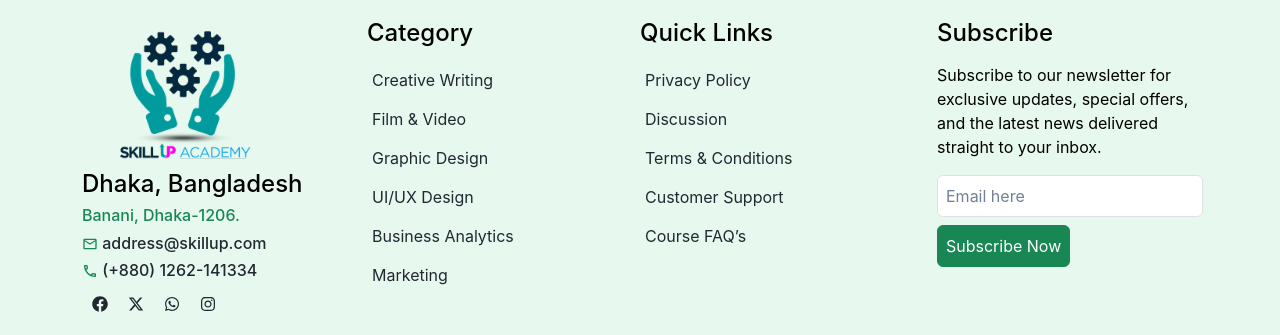
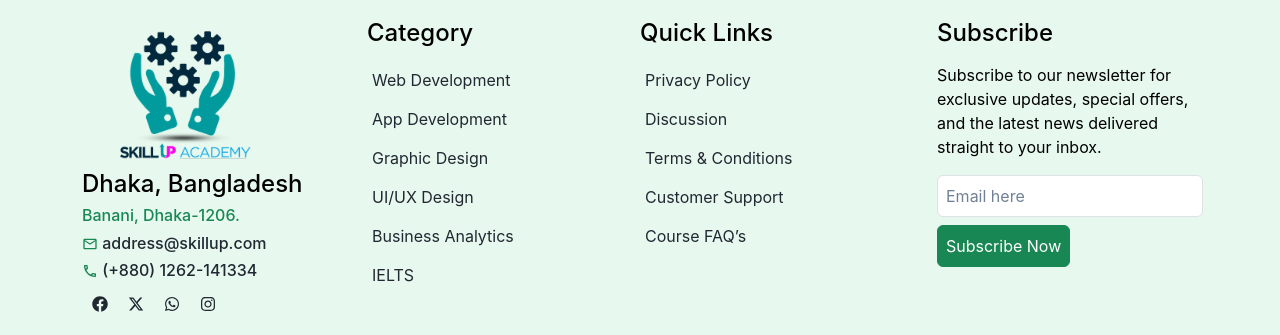
Before and after one commit to imtyaz-17/skill-up-academy, a React (Create React App) app: page /faq in a window 1280 px wide. Shown: the part 908-1243 px from the top of the page. Built offline with nearby package versions, Linux system fonts and the light colour scheme; no server answers.

Commit message:
implement dynamict page tittle

```diff
--- /dev/null
+++ b/src/hooks/useTitle.js
@@ -0,0 +1,9 @@
+const { useEffect } = require("react")
+
+const useTitle = title => {
+    useEffect(() => {
+        document.title = `${title} - Skill Up Academy`;
+    }, [title])
+}
+
+export default useTitle;
--- a/src/pages/Blog/Blog.js
+++ b/src/pages/Blog/Blog.js
@@ -4,7 +4,9 @@ import { Link } from 'react-router-dom';
 import './Blog.css'
 import DownloadApp from '../Shared/DownloadApp/DownloadApp';
 import FooterWidget from '../Shared/FooterWidget/FooterWidget';
+import useTitle from '../../hooks/useTitle';
 const Blog = () => {
+    useTitle('Blogs');
     const posts = [
         {
             id: 1,
--- a/src/pages/Checkout/Checkout.js
+++ b/src/pages/Checkout/Checkout.js
@@ -6,12 +6,14 @@ import toast from 'react-hot-toast';
 import { useLoaderData } from 'react-router-dom';
 import './Checkout.css';
 import CourseDetails from '../Courses/CourseDetails/CourseDetails';
+import useTitle from '../../hooks/useTitle';
 
 const Checkout = () => {
     const [isRadioSelected, setIsRadioSelected] = useState(false);
     const [show, setShow] = useState(false);
     const courseDetail = useLoaderData();
-    // const { name, price } = useContext(CourseContext);
+
+    useTitle('Checkout');
     useEffect(() => {
         setShow(true);
     }, []);
--- a/src/pages/Courses/CourseDetails/CourseDetails.js
+++ b/src/pages/Courses/CourseDetails/CourseDetails.js
@@ -11,9 +11,12 @@ import FooterCopyright from '../../Shared/FooterWidget/FooterCopyright/FooterCop
 import SideBar from '../SideBar/SideBar';
 import { usePDF } from 'react-to-pdf';
 import './CourseDetails.css'
+import useTitle from '../../../hooks/useTitle';
 const CourseDetails = () => {
     const course = useLoaderData();
     const { id, name, img, description, curriculum, certificate, instructor, level, lectures, language, enrolled, price, duration, ratings } = course;
+
+    useTitle('Course Info');
     // console.log('bbb', orderCourse);
     const StarRating = ({ ratings }) => {
         const numStars = parseInt(ratings);
--- a/src/pages/Courses/Courses.js
+++ b/src/pages/Courses/Courses.js
@@ -4,8 +4,10 @@ import { useLoaderData } from 'react-router-dom';
 import CourseCard from './CourseCard/CourseCard';
 import SideBar from './SideBar/SideBar';
 import FooterCopyright from '../Shared/FooterWidget/FooterCopyright/FooterCopyright';
+import useTitle from '../../hooks/useTitle';
 const Courses = () => {
     const courses = useLoaderData();
+    useTitle('Courses');
     return (
         <>
             <Container>
--- a/src/pages/FAQ/FAQ.js
+++ b/src/pages/FAQ/FAQ.js
@@ -3,8 +3,10 @@ import { Accordion, Container } from 'react-bootstrap';
 import DownloadApp from '../Shared/DownloadApp/DownloadApp';
 import FooterWidget from '../Shared/FooterWidget/FooterWidget';
 import './FAQ.css';
+import useTitle from '../../hooks/useTitle';
 
 const FAQ = () => {
+    useTitle('FAQs');
     const questions = [
         {
             id: 1,
--- a/src/pages/Home/Home.js
+++ b/src/pages/Home/Home.js
@@ -13,9 +13,11 @@ import { ImSearch } from "react-icons/im";
 import { PiCertificate } from "react-icons/pi";
 import DownloadApp from '../Shared/DownloadApp/DownloadApp';
 import FooterWidget from '../Shared/FooterWidget/FooterWidget';
+import useTitle from '../../hooks/useTitle';
 const Home = () => {
     const courses = useLoaderData();
     console.log("courses", courses);
+    useTitle('Home');
     return (
         <>
             <div style={{ backgroundColor: '#eefbf3' }} className='home-bg'>
--- a/src/pages/Login/Login/Login.js
+++ b/src/pages/Login/Login/Login.js
@@ -7,12 +7,15 @@ import { AuthContext } from '../../../contexts/AuthProvider/AuthProvider';
 import { GithubAuthProvider, GoogleAuthProvider } from 'firebase/auth';
 import { useLocation, useNavigate } from 'react-router-dom';
 import toast from 'react-hot-toast';
+import useTitle from '../../../hooks/useTitle';
 
 const Login = () => {
     const [error, setError] = useState('');
     const { signIn, setLoading, loginWithPopUp } = useContext(AuthContext);
     const googleProvider = new GoogleAuthProvider();
     const gitHubProvider = new GithubAuthProvider();
+
+    useTitle('Login');
 
     const navigate = useNavigate();
     const location = useLocation();
--- a/src/pages/Login/Register/Register.js
+++ b/src/pages/Login/Register/Register.js
@@ -6,6 +6,7 @@ import shape1 from '../../../assets/images/shape-1.png';
 import { GithubAuthProvider, GoogleAuthProvider } from 'firebase/auth';
 import toast from 'react-hot-toast';
 import { AuthContext } from '../../../contexts/AuthProvider/AuthProvider';
+import useTitle from '../../../hooks/useTitle';
 
 const Register = () => {
     const [formData, setFormData] = useState({
@@ -22,7 +23,7 @@ const Register = () => {
     const googleProvider = new GoogleAuthProvider();
     const gitHubProvider = new GithubAuthProvider();
     const navigate = useNavigate();
-
+    useTitle('Register');
     const handleChange = (e) => {
         const { name, value } = e.target;
         setFormData(prevState => ({
--- a/src/pages/Profile/Profile.js
+++ b/src/pages/Profile/Profile.js
@@ -2,13 +2,14 @@ import React, { useContext, useRef, useState } from 'react';
 import { Button, Col, Container, Form, FormControl, Image, Row } from 'react-bootstrap';
 import { AuthContext } from '../../contexts/AuthProvider/AuthProvider';
 import toast from 'react-hot-toast';
+import useTitle from '../../hooks/useTitle';
 
 const Profile = () => {
     const { user, updateUserProfile } = useContext(AuthContext);
     const [name, setName] = useState(user.displayName);
     const photoURLRef = useRef(user.photoURL);
     const [errors, setErrors] = useState({});
-
+    useTitle('Profile');
     const handleSubmit = event => {
         event.preventDefault();
         if (!name) {
--- a/src/pages/Shared/FooterWidget/FooterWidget.js
+++ b/src/pages/Shared/FooterWidget/FooterWidget.js
@@ -51,12 +51,12 @@ const FooterWidget = () => {
                                 <div className="w-50 footer-ul">
                                     <h4 className="mb-3">Category</h4>
                                     <ul className="p-0">
-                                        <li><Link to='/courses'>Creative Writing</Link></li>
-                                        <li><Link to='/courses'>Film & Video</Link></li>
+                                        <li><Link to='/courses'>Web Development</Link></li>
+                                        <li><Link to='/courses'>App Development</Link></li>
                                         <li><Link to='/courses'>Graphic Design</Link></li>
                                         <li><Link to='/courses'>UI/UX Design</Link></li>
                                         <li><Link to='/courses'>Business Analytics</Link></li>
-                                        <li><Link to='/courses'>Marketing</Link></li>
+                                        <li><Link to='/courses'>IELTS</Link></li>
                                     </ul>
                                 </div>
                                 <div className="footer-ul w-50">
```
